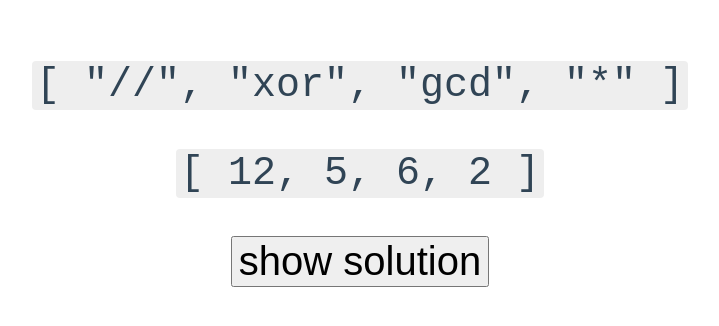
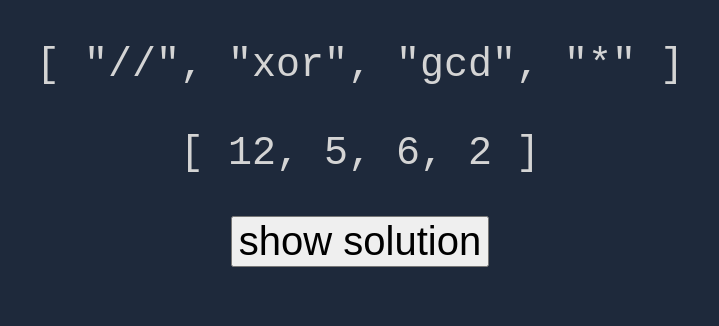
Before and after one commit to neal2018/random-24, a Vue app: page / in a window 1280 px wide. Shown: the top 326 px of the page, without its empty margins (280-999 px from the left). Built offline with nearby package versions, Linux system fonts and the light colour scheme; the HTML template or start-up script is replaced by a standard one.

Commit message:
improve css

```diff
--- a/index.html
+++ b/index.html
@@ -4,9 +4,9 @@
     <meta charset="UTF-8" />
     <link rel="icon" href="/favicon.ico" />
     <meta name="viewport" content="width=device-width, initial-scale=1.0" />
-    <title>Vite App</title>
+    <title>random 24</title>
   </head>
-  <body>
+  <body style="background-color:#1e293b;text-align:center">
     <div id="app"></div>
     <script type="module" src="/src/main.ts"></script>
   </body>
--- a/src/App.vue
+++ b/src/App.vue
@@ -5,7 +5,7 @@ import HelloWorld from './components/HelloWorld.vue'
 </script>
 
 <template>
-  <HelloWorld />
+  <HelloWorld class="mt-30"/>
 </template>
 
 <style>
@@ -14,7 +14,5 @@ import HelloWorld from './components/HelloWorld.vue'
   -webkit-font-smoothing: antialiased;
   -moz-osx-font-smoothing: grayscale;
   text-align: center;
-  color: #2c3e50;
-  margin-top: 60px;
 }
 </style>
--- a/src/components/HelloWorld.vue
+++ b/src/components/HelloWorld.vue
@@ -7,32 +7,35 @@ const is_show = ref(false)
 </script>
 
 <template>
+  <div class="bg-slate-800">
     <p>
       <code>{{ operations }}</code>
     </p>
     <p>
       <code>{{ cards }}</code>
     </p>
-  <button class="font-mono" @click="is_show = !is_show">
+    <button
+      class="font-mono bg-blue-gray-500 rounded-lg border-0 hover:cursor-pointer m-3"
+      @click="is_show = !is_show"
+    >
       {{ is_show ? 'hide' : 'show' }} solution
     </button>
-  <p v-if="is_show">{{ solution }}</p>
+    <p v-if="is_show">
+      <code>{{ solution }}</code>
+    </p>
+  </div>
 </template>
 
 <style scoped>
-* {
+p,
+button {
   font-size: 40px;
 }
 
-label {
-  margin: 0 0.5em;
-  font-weight: bold;
-}
-
 code {
-  background-color: #eee;
+  /* background-color: #eee; */
   padding: 2px 4px;
   border-radius: 4px;
-  color: #304455;
+  color: #d4d4d4;
 }
 </style>
--- a/src/composables/generator.ts
+++ b/src/composables/generator.ts
@@ -87,7 +87,7 @@ export const generate_problem = (
   operation_number = 4,
   target_number = 24
 ) => {
-  let counter = 1000
+  let counter = 5000
   while (counter--) {
     const all_operations = Object.keys(operation_pool) as Array<Operation>
     shuffle(all_operations)
@@ -102,6 +102,7 @@ export const generate_problem = (
     if (is_exist) {
       return { operations, cards, solution }
     }
+    console.log(counter)
   }
   return { operations: [], cards: [], solution: [] }
 }
```
Also changed, not shown: src/assets/logo.png (deleted). Lines whose indentation alone changed are shown as unchanged.
